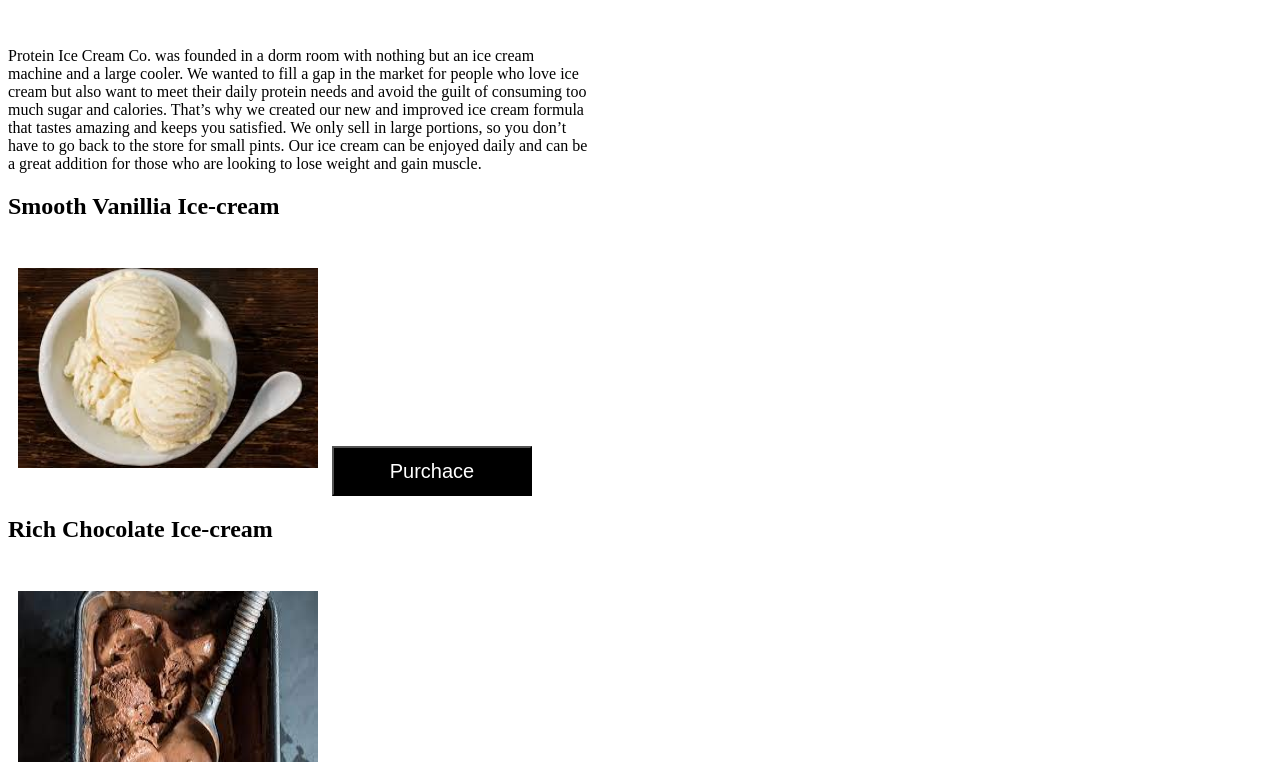
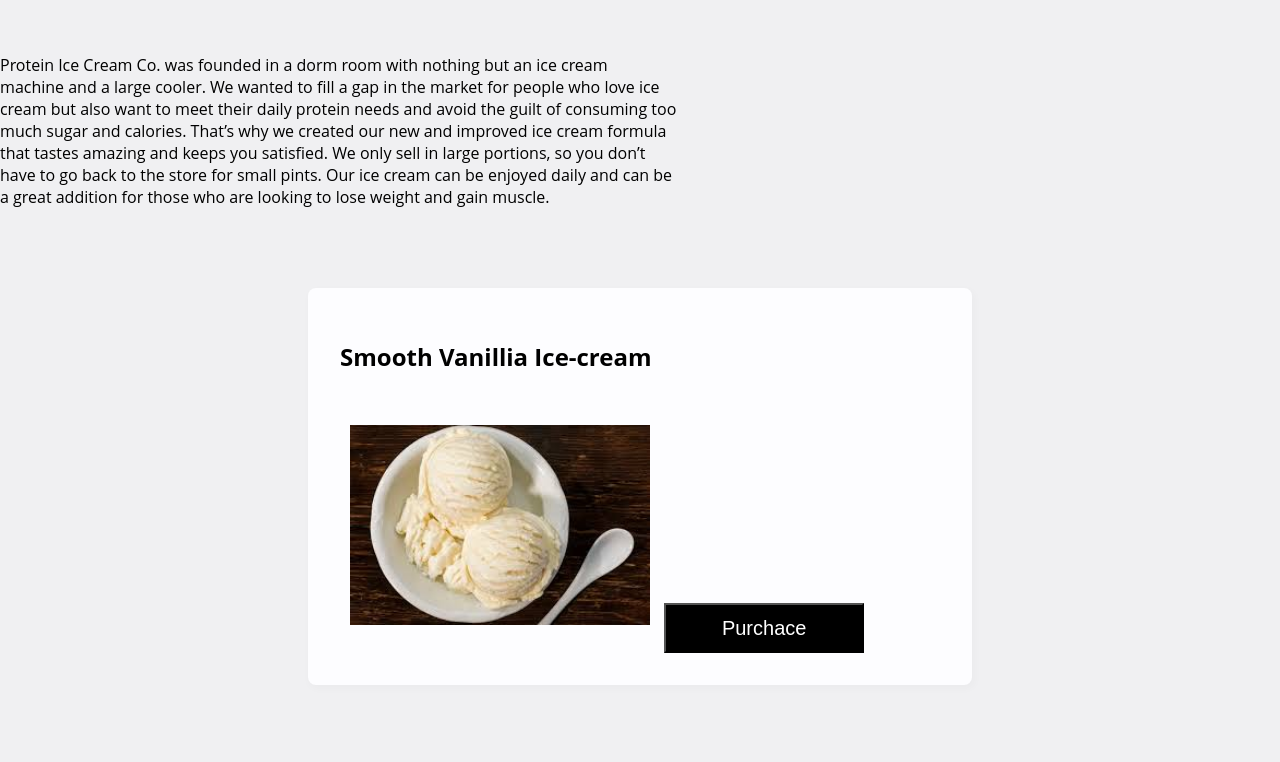
Before and after one commit to DeanHWillis/Ice-Creamwebsite, a plain HTML site: page index.html in a window 1280 px wide. Shown: the part 600-1362 px from the top of the page. Drawn offline with Linux system fonts and the light colour scheme.

Commit message:
Update index.html

```diff
--- a/index.html
+++ b/index.html
@@ -3,6 +3,8 @@
 <head>
 	<title>Deans Webpage Project 1</title>
 	<meta name="description" content="Welcome to the protein Ice-Cream Shop. We offer protein ice cream in large portions. Enjoy our Smooth Vanilla, Rich Chocolate, and Strawberry flavors.">
+	<link rel="stylesheet" type="text/css" href="mystyles1.css">
+
 </head>
 <style>
     .ice-cream-image {
```
